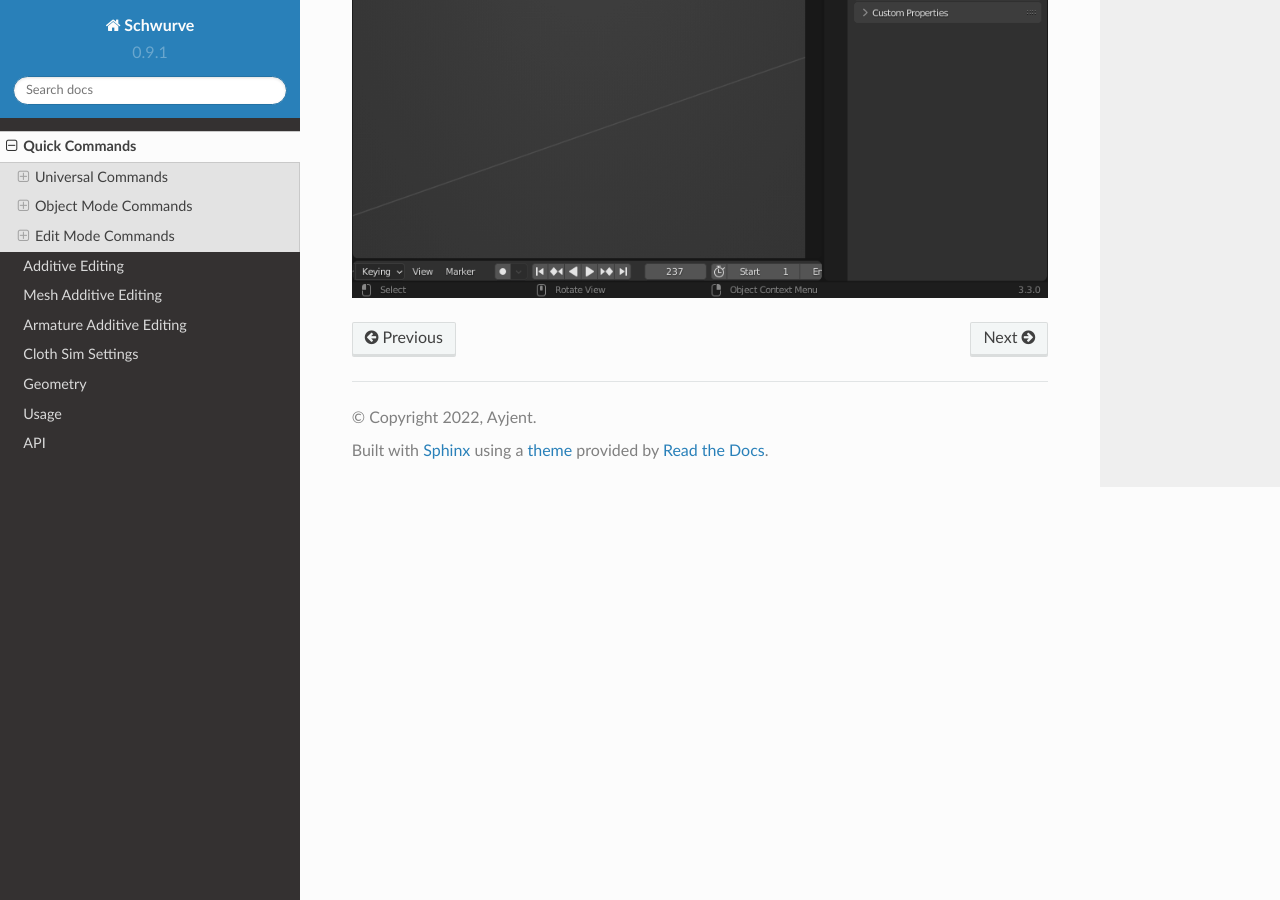
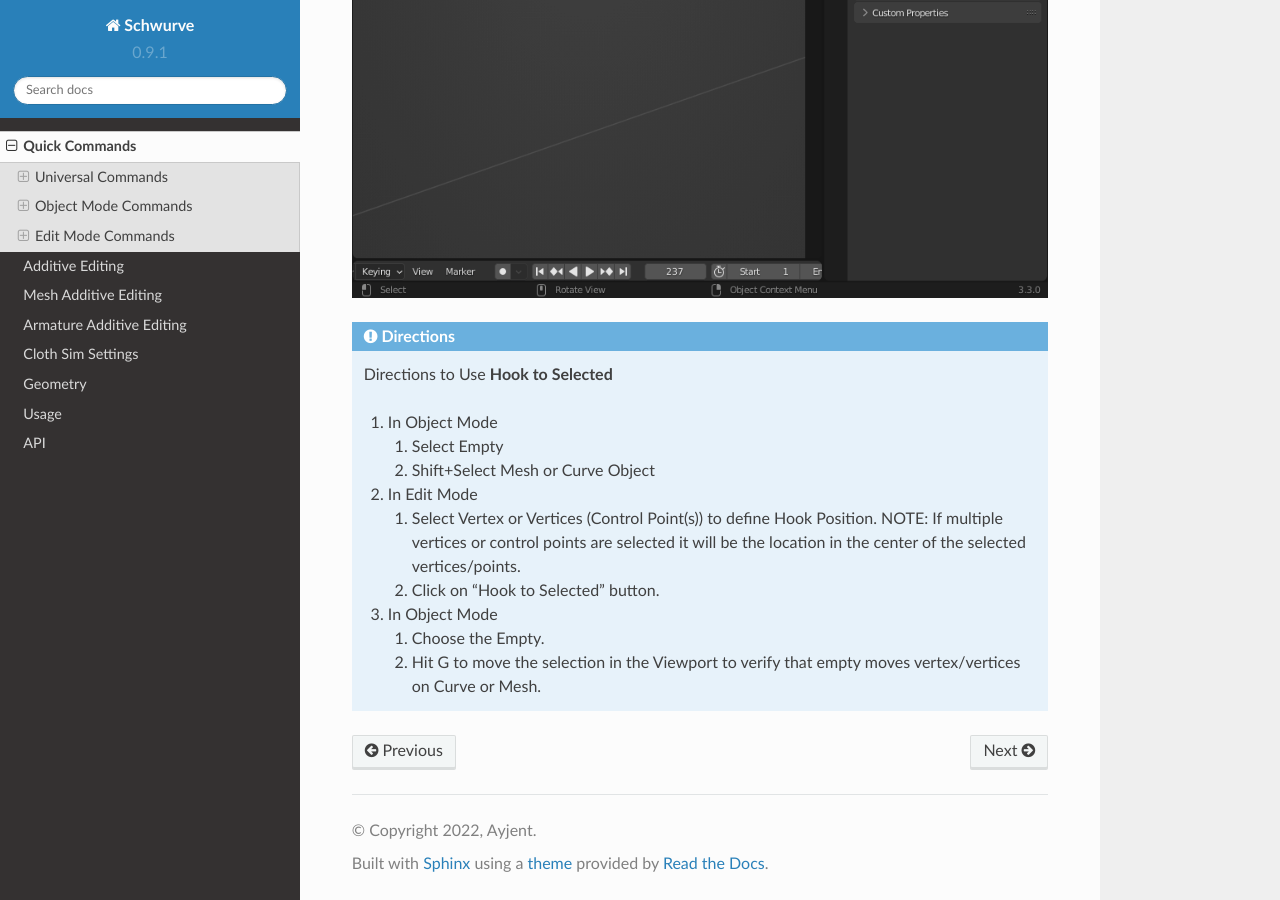
Before and after one commit to Ayjent/SchwurveTest, a Sphinx documentation site: the page built from docs/source/quick_commands.rst, in a window 1280 px wide and 900 px high, scrolled down 4150 px. Built offline with Sphinx 7.4.7 and the Read the Docs theme 2.0.0, drawn with Linux system fonts in a browser that asks for light colours.

Commit message:
Update quick_commands.rst

```diff
--- a/docs/source/quick_commands.rst
+++ b/docs/source/quick_commands.rst
@@ -48,7 +48,7 @@ selected vertices/control points.
 
 .. image:: ../_static/Hook2Selected.gif
 
-.. admonition::
+.. admonition:: Directions
 
    Directions to Use **Hook to Selected**
 
```
